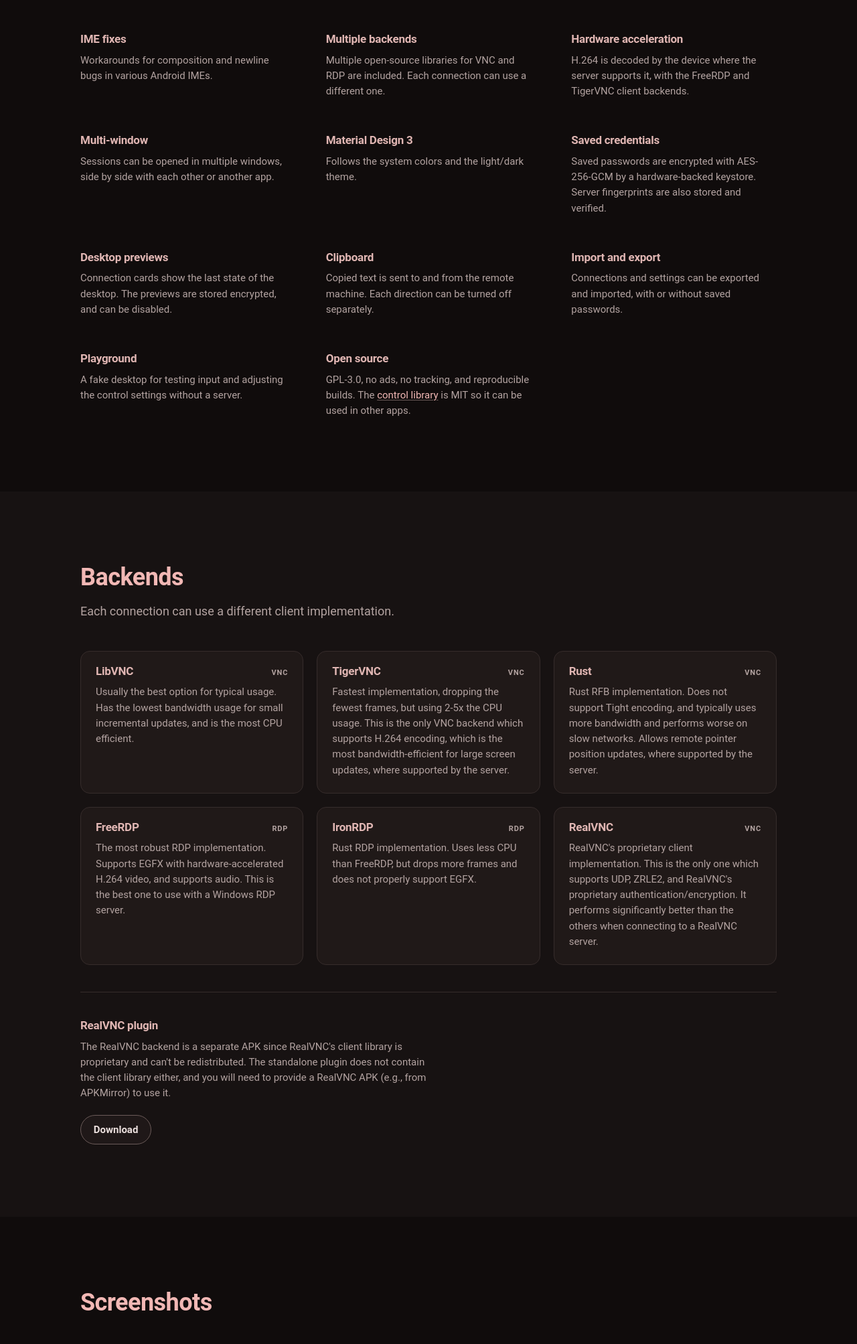
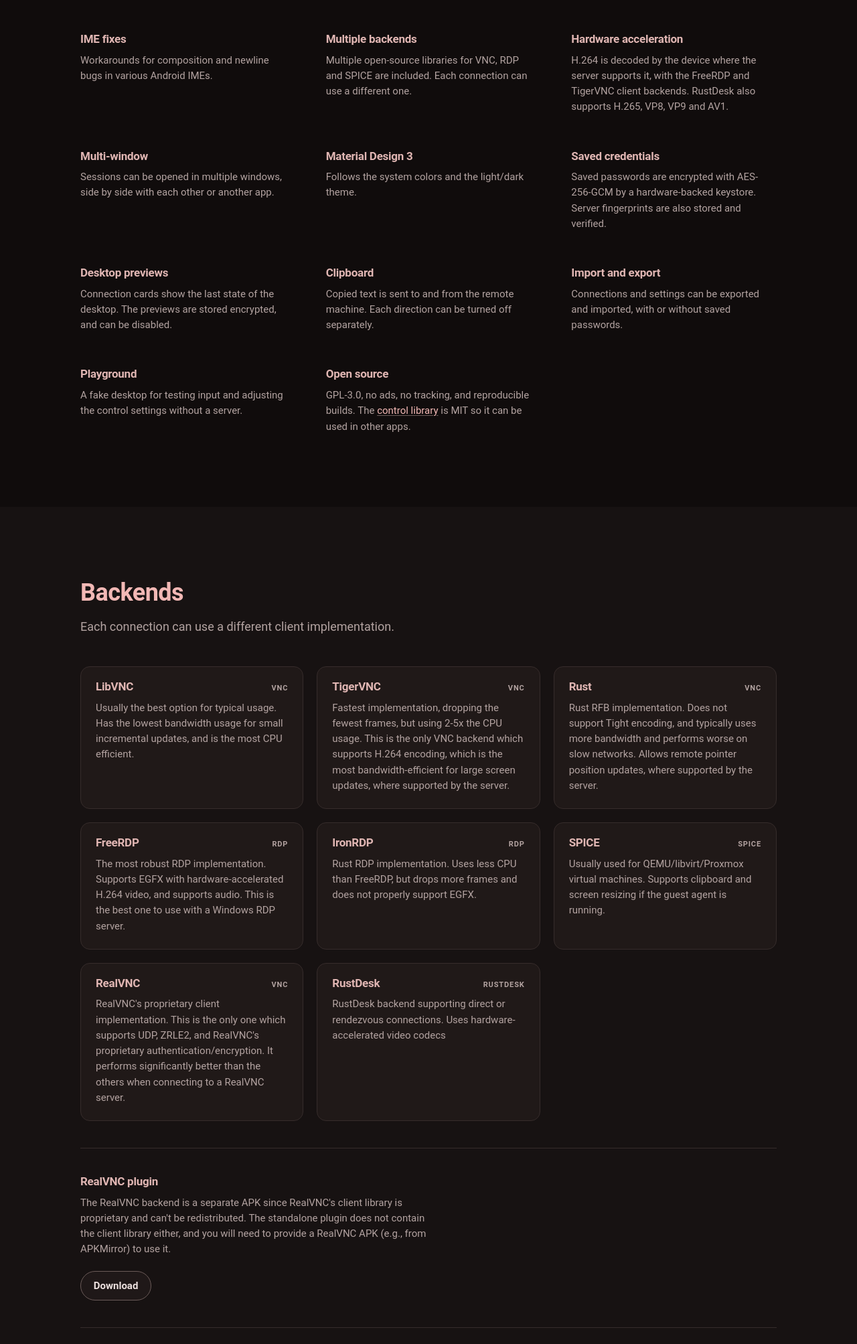
Before and after one commit to pgaskin/vento, a plain HTML site: page website/index.html in a window 1280 px wide. Shown: the part 793-2800 px from the top of the page at 67% size. Drawn offline with Linux system fonts and the light colour scheme; a web font is replaced by a local one.

Commit message:
Update README, website, and build

```diff
--- a/website/index.html
+++ b/website/index.html
@@ -415,15 +415,16 @@
           <div class="feature">
             <h3>Multiple backends</h3>
             <p>
-              Multiple open-source libraries for VNC and RDP are included. Each
-              connection can use a different one.
+              Multiple open-source libraries for VNC, RDP and SPICE are
+              included. Each connection can use a different one.
             </p>
           </div>
           <div class="feature">
             <h3>Hardware acceleration</h3>
             <p>
               H.264 is decoded by the device where the server supports it, with
-              the FreeRDP and TigerVNC client backends.
+              the FreeRDP and TigerVNC client backends. RustDesk also supports
+              H.265, VP8, VP9 and AV1.
             </p>
           </div>
           <div class="feature">
@@ -535,12 +536,26 @@
             </p>
           </div>
           <div class="backend">
+            <h3>SPICE<span class="tag">SPICE</span></h3>
+            <p>
+              Usually used for QEMU/libvirt/Proxmox virtual machines. Supports
+              clipboard and screen resizing if the guest agent is running.
+            </p>
+          </div>
+          <div class="backend">
             <h3>RealVNC<span class="tag">VNC</span></h3>
             <p>
               RealVNC's proprietary client implementation. This is the only one
               which supports UDP, ZRLE2, and RealVNC's proprietary
               authentication/encryption. It performs significantly better than
               the others when connecting to a RealVNC server.
+            </p>
+          </div>
+          <div class="backend">
+            <h3>RustDesk<span class="tag">RUSTDESK</span></h3>
+            <p>
+              RustDesk backend supporting direct or rendezvous connections. Uses
+              hardware-accelerated video codecs
             </p>
           </div>
         </div>
@@ -553,6 +568,13 @@
             provide a RealVNC APK (e.g., from APKMirror) to use it.
           </p>
           <a class="btn btn-ghost" href="https://github.com/pgaskin/vento/releases/latest/download/vento-rvnc.apk">Download</a>
+        </div>
+        <div class="addon">
+          <h3>RustDesk plugin</h3>
+          <p>
+            The RustDesk backend is also available as separate APK.
+          </p>
+          <a class="btn btn-ghost" href="https://github.com/pgaskin/vento/releases/latest/download/vento-rustdesk.apk">Download</a>
         </div>
       </div>
     </section>
```
Also changed, not shown: metadata/en-US/full_description.txt, 3 other files.
